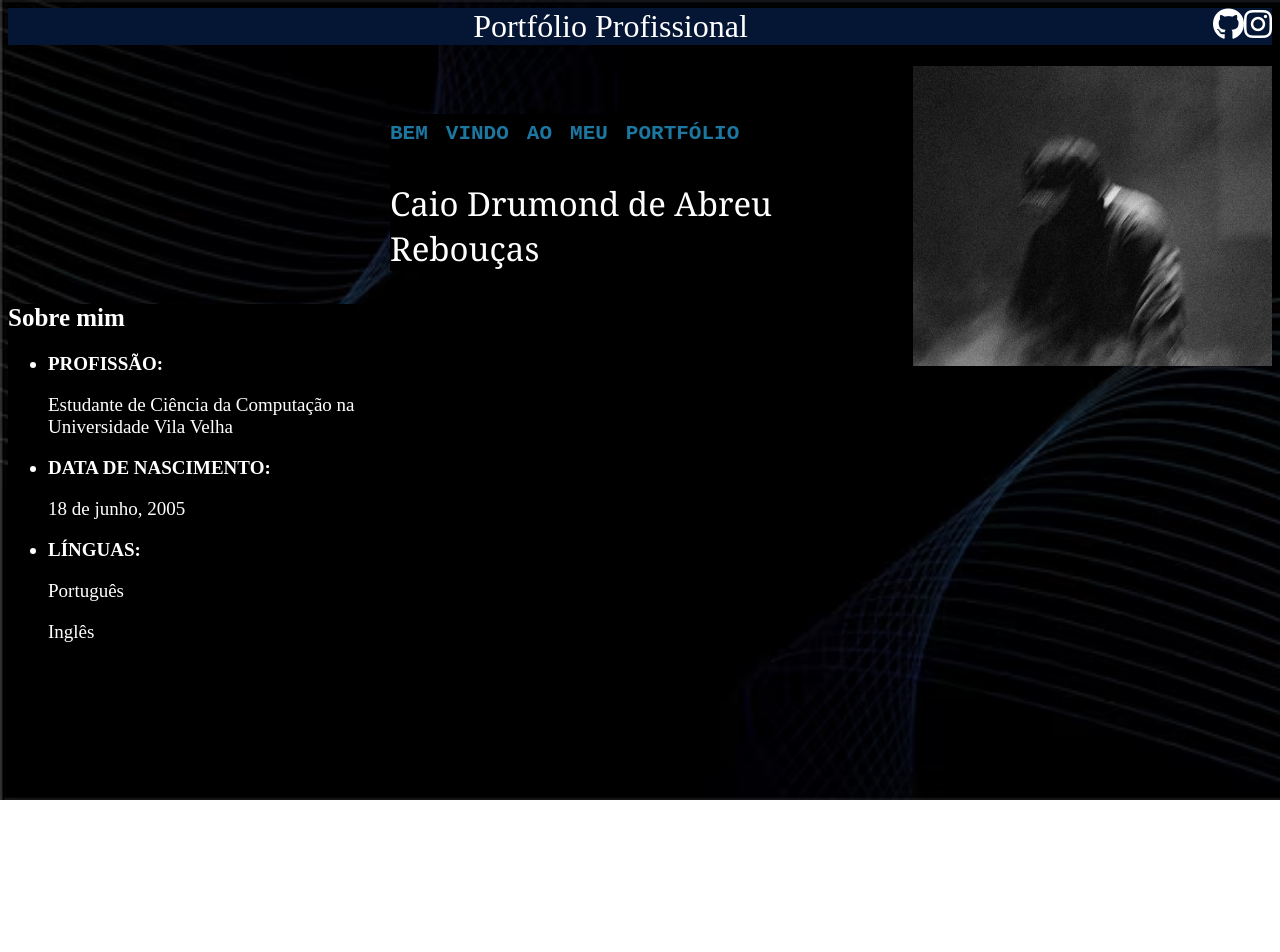
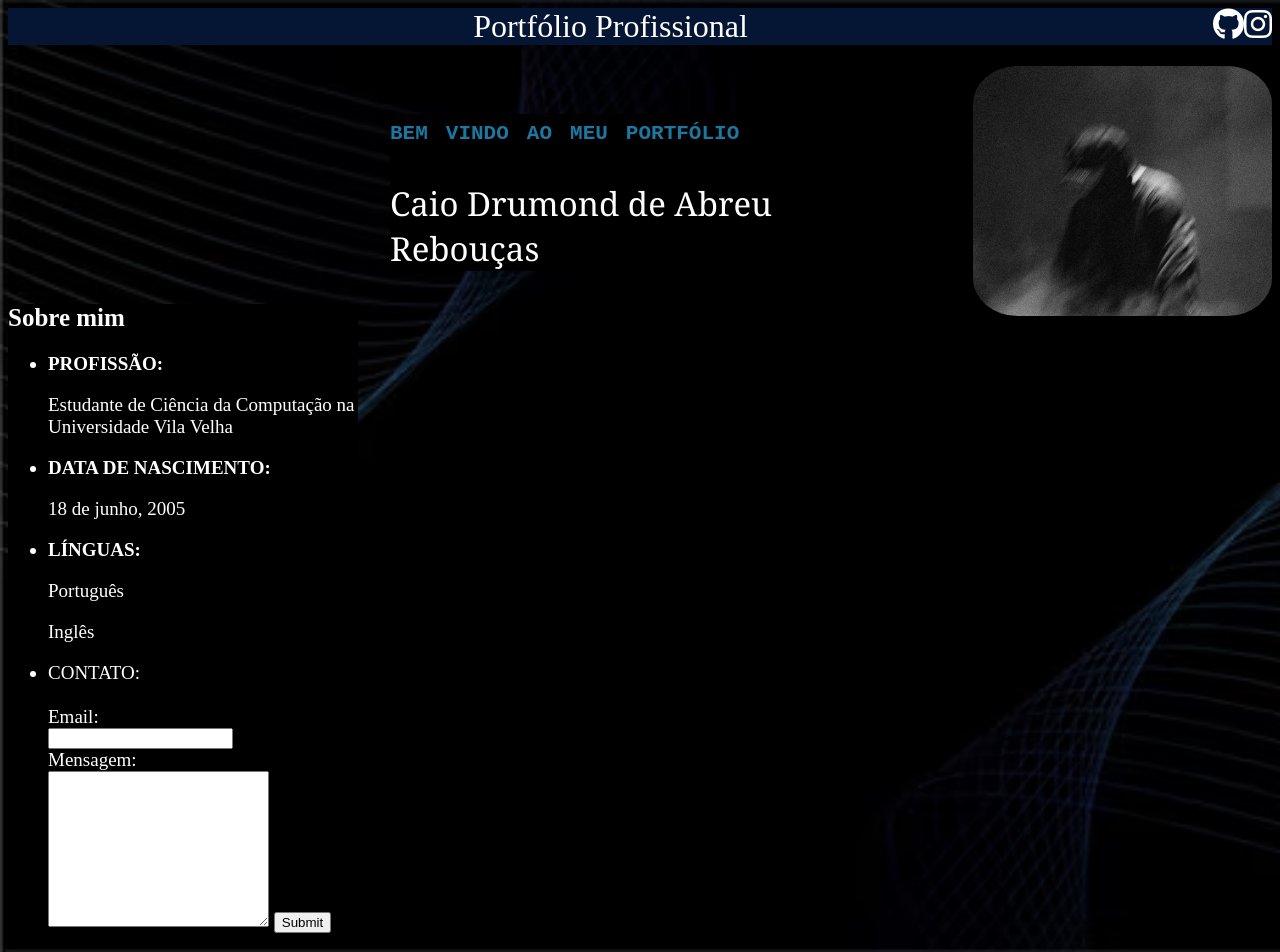
Before and after one commit to caiakos/Portfolio, a plain HTML site: page index.html in a window 1280 px wide. Before the commit the page ends 800 px from the top, so only its background shows below. Drawn offline with Linux system fonts and the light colour scheme.

Commit message:
Add files via upload

```diff
--- a/index.html
+++ b/index.html
@@ -14,9 +14,9 @@
                 <i class="fa-brands fa-github"></i>
             </a>
         </div>
-        <img src="blur.png" alt="blur" style="float: right;" height="300px"> <!-- Blur img-->
+        <img src="blur.png" alt="blur" style="float: right; border-radius: 15%;" height="250px"> <!-- Blur img-->
         <br>
-        <div style="background-color: black; width: 500px; margin: auto;">
+        <div style="background-color: black; width: 500px; margin:auto;">
         <p style="font-size: 30px; font-family:'Courier New', Courier, monospace, sans-serif; font-weight: 700; font-variant: small-caps; color: rgb(28, 119, 161);">bem vindo ao meu portfólio
         <p style="font-size: 33px; font-family:Cambria, Cochin, Georgia, Times, 'Times New Roman', serif ;">Caio Drumond de Abreu Rebouças</p>
         </div>
@@ -30,6 +30,12 @@
             <li><strong>LÍNGUAS:</strong></li>
             <p>Português</p>
             <p>Inglês</p>
+            <li>CONTATO:</li><br>
+            <label for="email" style="font-size: 19px;">Email:</label><br>
+            <input type="email" name="email" id="email" required> <br>
+            <label for="message">Mensagem:</label><br>
+            <textarea name="message" id="message" cols="25" rows="10"></textarea>
+            <input type="submit" onclick="alert('Mensagem enviada')">
         </ul>
         </div>
     </body>
```
